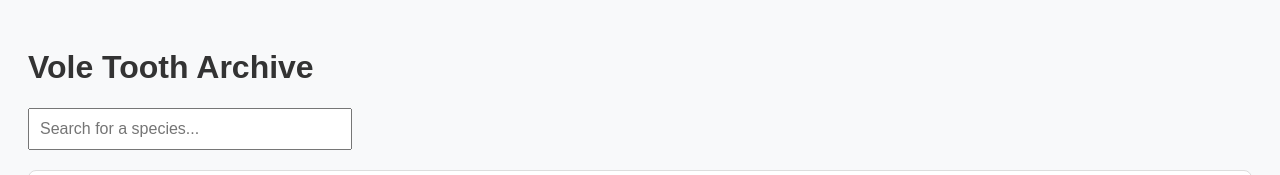
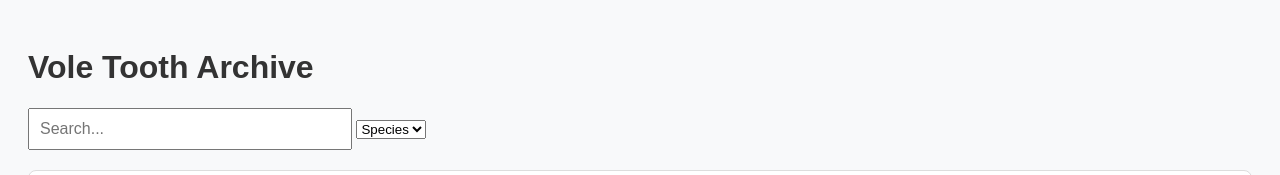
Before and after one commit to labmicrouw/arvicbase, a plain HTML site: page index.html in a window 1280 px wide. Shown: the top 175 px of the page. Drawn offline with Linux system fonts and the light colour scheme.

Commit message:
Update index.html

```diff
--- a/index.html
+++ b/index.html
@@ -8,7 +8,16 @@
 </head>
 <body>
   <h1>Vole Tooth Archive</h1>
-  <input type="text" id="searchBar" placeholder="Search for a species..." />
+  <div id="search-controls">
+  <input type="text" id="searchBar" placeholder="Search..." />
+  <select id="searchField">
+    <option value="Species">Species</option>
+    <option value="Site">Site</option>
+    <option value="Country">Country</option>
+    <option value="Period">Period</option>
+  </select>
+</div>
+
   <div id="results"></div>
 
   <script src="script.js"></script>
```
